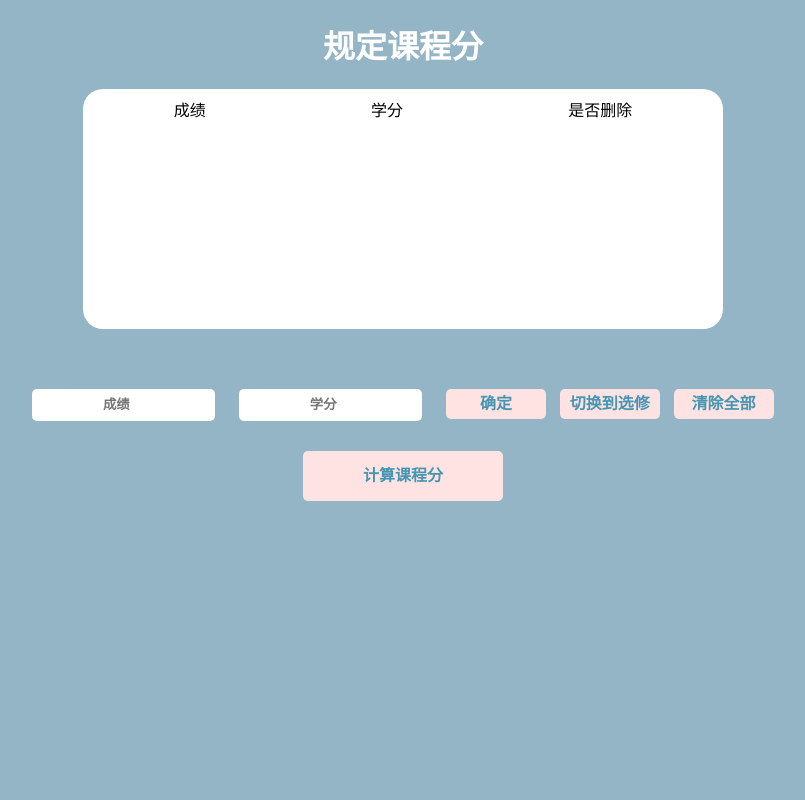
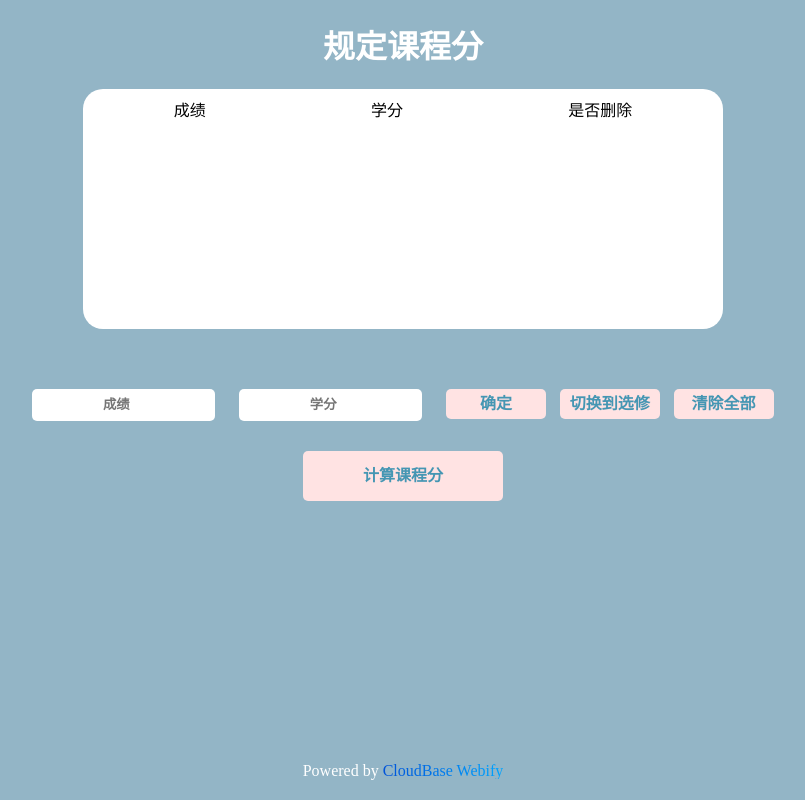
Before and after one commit to Nglede/GDKCF, a Vue app: page / in a window 1280 px wide. Shown: the whole page, without its empty margins (237-1042 px from the left). Built offline with nearby package versions, Linux system fonts and the light colour scheme.

Commit message:
add: footer

```diff
--- a/src/App.vue
+++ b/src/App.vue
@@ -28,7 +28,7 @@
 
     <!-- 添加新的科目 -->
     <div class="addItem">
-      <input type="number" name="score" v-model="score" placeholder="成绩"/>
+      <input type="number" name="score" v-model="score" placeholder="成绩" />
       <input type="number" name="credit" v-model="credit" placeholder="学分" />
       <div @click="add()" class="button">确定</div>
       <div @click="elective = !elective" class="button">切换到{{ elective ? '必修' : '选修' }}</div>
@@ -39,6 +39,15 @@
     <div class="sum">
       <div class="submit" @click="submit">计算课程分</div>
       <div class="finsh">{{ returnVal }}</div>
+    </div>
+
+    <div class="footer">
+      Powered by
+      <a
+        href="https://webify.cloudbase.net/"
+        target="_blank"
+        rel="noopener noreferrer"
+      >CloudBase Webify</a>
     </div>
   </div>
 </template>
@@ -221,4 +230,23 @@ h1 {
   font-size: 50px;
   color: #fff;
 }
+
+.footer {
+  bottom: 20px;
+  position: fixed;
+  color: white;
+}
+
+.footer a {
+  text-decoration: none;
+  background: linear-gradient(0.25turn, #0052d9, #00a4ff);
+  background-clip: text;
+  -webkit-background-clip: text;
+  color: transparent;
+}
+
+.footer a:hover {
+  text-decoration: underline;
+  color: #4596b3;
+}
 </style>
```
